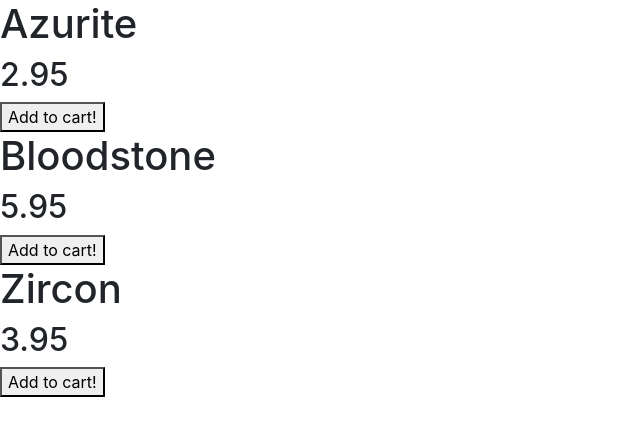
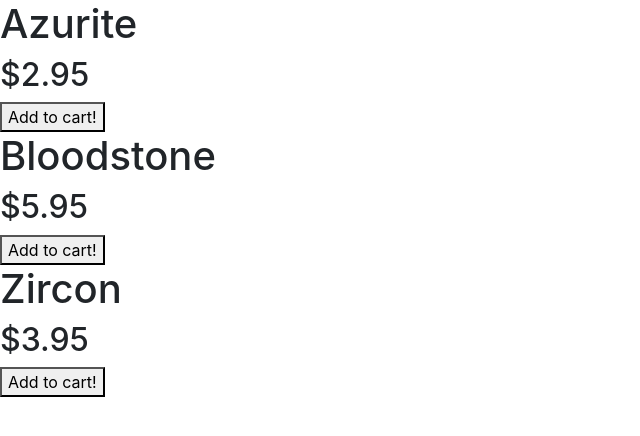
Before and after one commit to lucasnesci/practica-angular, a plain HTML site: page index.html in a window 1280 px wide. Shown: the whole page, without its empty margins (0-640 px from the left). Drawn offline with nearby package versions, Linux system fonts and the light colour scheme; some packages are replaced by stand-ins of ours; a script that the page names is missing.

Commit message:
Clase 2 - Ejericio 1

```diff
--- a/index.html
+++ b/index.html
@@ -6,11 +6,12 @@
 <body ng-controller="StoreController as store">
   <div ng-repeat="product in store.products" ng-hide="product.soldOut">
     <h1>{{ product.name }}</h1>
-    <h2>{{ product.price }}</h2>
+    <h2>{{ product.price | currency }}</h2>
     <button ng-click="store.purchase(product)">Add to cart!</button>
   </div>
 
   <script type="text/javascript" src="node_modules/angular/angular.js"></script>
+  <script type="text/javascript" src="node_modules/angular-i18n/angular-locale_es-ar.js"></script>
   <script type="text/javascript" src="gemStore.js"></script>
   <script type="text/javascript" src="StoreController.js"></script>
 </body>
```
